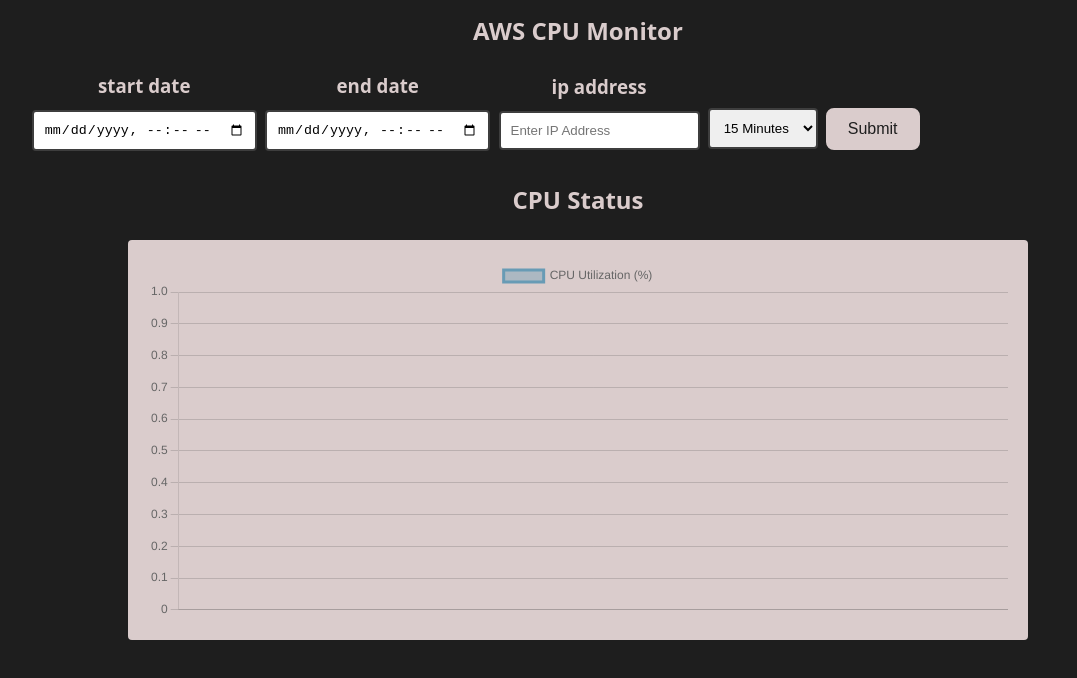
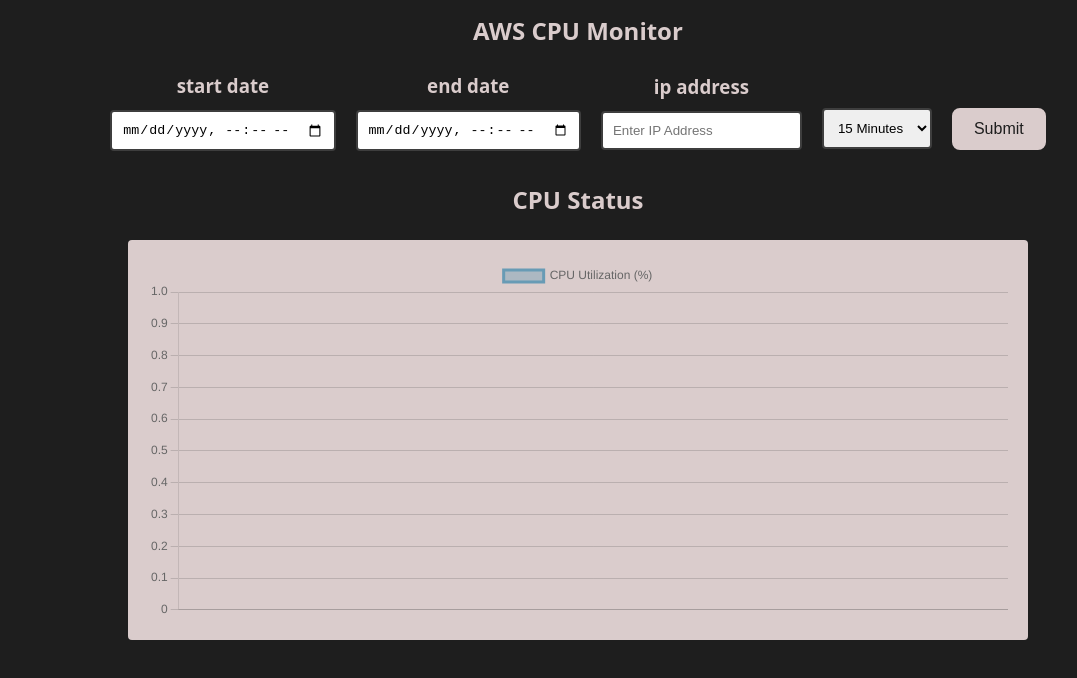
Before and after one commit to TheZohar11/CPUMonitor, a React (Vite) app in the folder faddom-monitor/: page / in a window 1280 px wide. Shown: the top 678 px of the page, without its empty margins (62-1139 px from the left). Built offline with nearby package versions, Linux system fonts and the light colour scheme.

Commit message:
small changes in components container

```diff
--- a/faddom-monitor/src/App.css
+++ b/faddom-monitor/src/App.css
@@ -2,9 +2,9 @@
   display: flex;
   flex-direction: row;
   align-items: center;
-  justify-content: space-around;
-  width: 70%;
-  margin-left: 7%;
+  justify-content: center;
+  gap: 20px;
+  width: 100%;
 }
 
 .charts-container {
```
